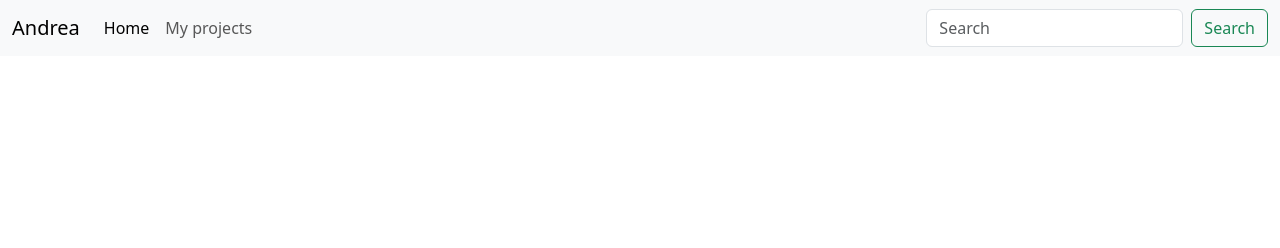
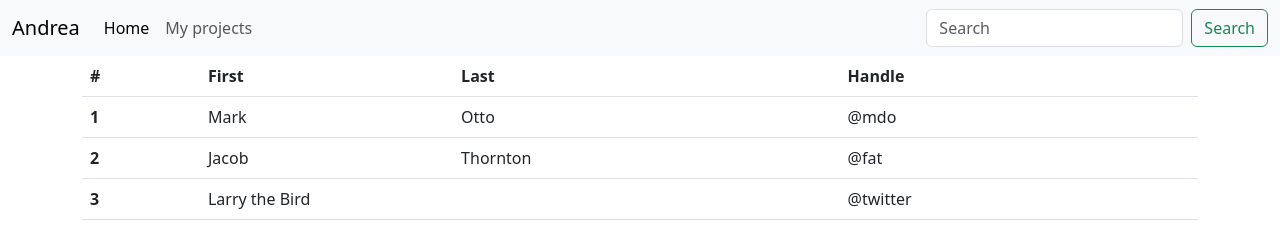
Before and after one commit to TVRocks/TVRocks.github.io, a plain HTML site: page index.html in a window 1280 px wide. Drawn offline with Linux system fonts and the light colour scheme.

Commit message:
Added table

```diff
--- a/index.html
+++ b/index.html
@@ -31,6 +31,43 @@
         </div>
       </nav>
 
+      <div class="container">
+        <div class="row">
+            <div class="col">
+                <table class="table">
+                    <thead>
+                      <tr>
+                        <th scope="col">#</th>
+                        <th scope="col">First</th>
+                        <th scope="col">Last</th>
+                        <th scope="col">Handle</th>
+                      </tr>
+                    </thead>
+                    <tbody>
+                      <tr>
+                        <th scope="row">1</th>
+                        <td>Mark</td>
+                        <td>Otto</td>
+                        <td>@mdo</td>
+                      </tr>
+                      <tr>
+                        <th scope="row">2</th>
+                        <td>Jacob</td>
+                        <td>Thornton</td>
+                        <td>@fat</td>
+                      </tr>
+                      <tr>
+                        <th scope="row">3</th>
+                        <td colspan="2">Larry the Bird</td>
+                        <td>@twitter</td>
+                      </tr>
+                    </tbody>
+                  </table>
+            </div>
+        </div>
+       </div>
+
+
 
 
 
```
